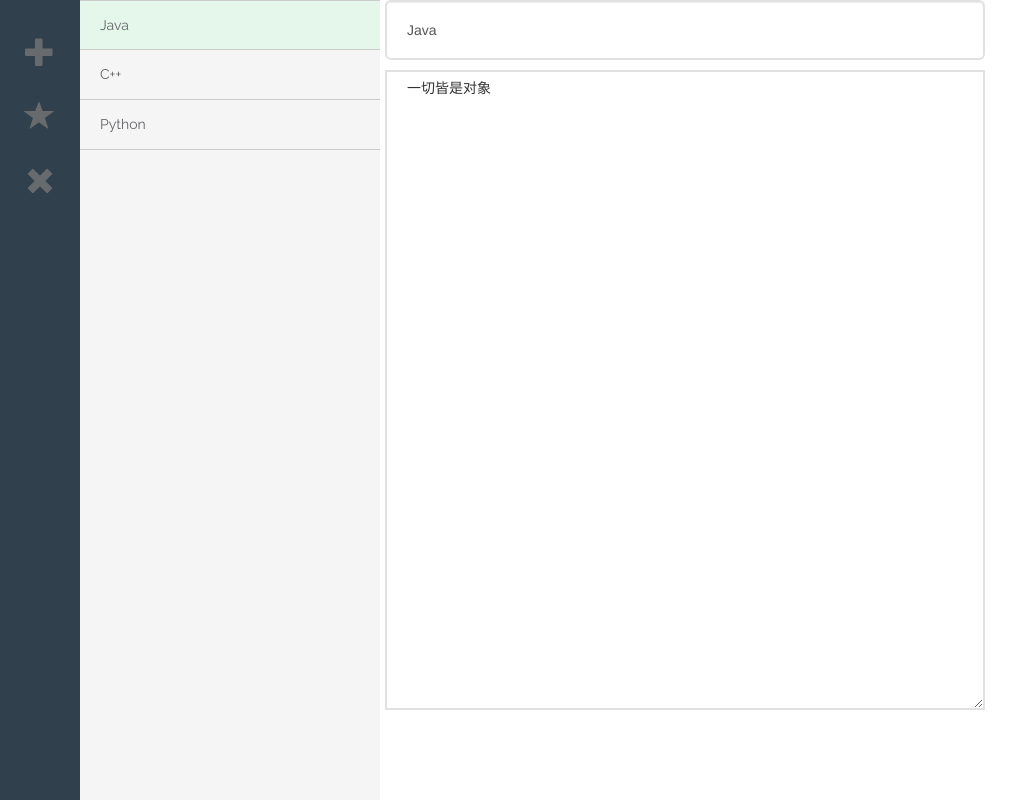
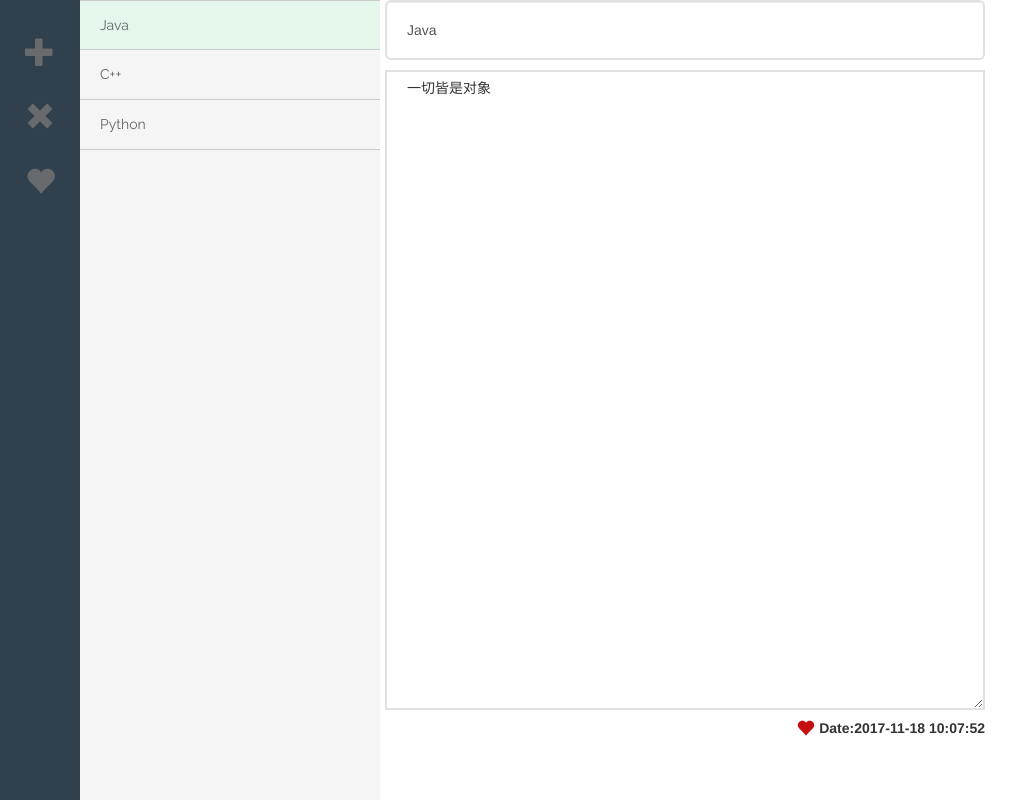
Before and after one commit to zhouchuang/mymusic, a Vue app: page / in a window 1280 px wide. Shown: the whole page, without its empty margins (0-1024 px from the left). Built offline with nearby package versions, Linux system fonts and the light colour scheme.

Commit message:
修噶了一大波bug，commit ,dispatch使用实例

```diff
--- a/src/components/Editor.vue
+++ b/src/components/Editor.vue
@@ -1,30 +1,62 @@
 <template>
   <div id="note-editor">
      <input name="header" v-model="activeNoteHeader"  type="text" class="form-control" placeholder="标题">
-     <textarea v-model="activeNoteText" placeholder="笔记内容"  @input="editNote"></textarea>
+     <textarea v-model="activeNoteText" placeholder="笔记内容"  ></textarea>
+     <div style="float:right;">
+       <span  @click="addStar"  v-bind:class="[glyphicon,heart,star==true?starClass:unstarClass]"  ></span>
+       <label>Date:{{time | timeformat}}</label>
+     </div>
   </div>
 </template>
 
 <script>
+import Vue from 'vue'
+import filters from './../util/filter';
+Vue.filter('timeformat', filters['timeformat']);
+
+
 export default {
   name:'editor',
   data(){
       return {
-          editNote:''
+         starClass:'star',
+         unstarClass:'unstar',
+         glyphicon:'glyphicon',
+         heart:'glyphicon-heart'
       }
   },
   computed:{
-			activeNoteText(){
-				return this.$store.state.activeNote.content
+			activeNoteText:{
+        get : function () {
+          return this.$store.state.activeNote.content
+        },
+        set:function(newValue){
+          this.$store.state.activeNote.content = newValue
+        }
 			},
-			activeNoteHeader(){
-				return this.$store.state.activeNote.title
-			}
+			activeNoteHeader:{
+        get : function () {
+          return this.$store.state.activeNote.title
+        },
+        set:function(newValue){
+          this.$store.state.activeNote.title = newValue
+        }
+      },
+      time(){
+        // var time  =  this.$store.state.activeNote.time;
+        // return (time.getYear()+1900)+"-"+(time.getMonth()+1)+"-"+time.getDate()+
+        // " "+time.getHours()+":"+time.getMinutes()+":"+time.getSeconds();
+        return this.$store.state.activeNote.time;
+      },
+      star(){
+        return this.$store.state.activeNote.star;
+      }
     },
     methods:{
-      edit:function(e){
-				this.$store.commit('EDIT_NOTE', e.target.value)
-			}
+      addStar:function(){
+         this.$store.commit('CHANGE_STAR');
+         this.$store.dispatch('getActiveNote');
+      }
     }
 }
 </script>
@@ -38,7 +70,6 @@ export default {
   border-radius: 6;
   border: 2px solid #e0e1e1;
 }
-
 .form-control{
   top: 50px;
   height:60px;
@@ -47,4 +78,14 @@ export default {
   border-radius: 6px;
   border: 2px solid #e0e1e1;
 }
+.star{
+  color:#c50f0f;margin-right:5px;
+  top: 4px;
+  font-size: 18px;
+}
+.unstar{
+  color:#666;margin-right:5px;
+  top: 4px;
+  font-size: 18px;
+}
 </style>
--- a/src/components/NoteList.vue
+++ b/src/components/NoteList.vue
@@ -2,9 +2,10 @@
     <div id="notes-list">
         <div class="container">
             <ul class="list-group">
-               <li class="list-group-li" v-for="item in notes">
-                    <span v-if="activeNote.id === item.id" class="list select">{{item.title}}</span>
-                    <a v-else   href="#" class="list other"   @click="updateActiveNote(item)" >{{item.title}}</a>
+               <li class="list-group-li" v-for="item in notes"  >
+                    <a href="#" @click="updateActiveNote(item)" v-bind:class="[list,item.id===activeNote.id?select:other]">{{item.title}}</a>
+                    <!-- <span v-if="activeNote.id === item.id" class="list select">{{item.title}}</span>
+                    <a v-else   href="#" class="list other"   @click="updateActiveNote(item)" >{{item.title}}</a> -->
                </li class="list-group-li" >
             </ul>
         </div>
@@ -14,21 +15,24 @@
     import {mapActions,mapGetters} from 'vuex'
     export default{
         name:'notelist',
-
+        data(){
+            return {
+                list:'list',
+                select:'select',
+                other:'other'
+            }
+        },
         computed:{
           notes(){
-            return this.$store.getters.notes
+            return this.$store.getters.showNotes;
           },
           activeNote(){
-          	return this.$store.getters.activeNote
+          	return this.$store.getters.activeNote;
           }
         },
         methods:{
-            show:function(type){
-                console.log(type);
-            },
             updateActiveNote:function(item){
-               this.$store.commit('SET_ACTIVE_NOTE', item)
+               this.$store.commit('SET_ACTIVE_NOTE', item);
             }
         }
     }
@@ -62,12 +66,12 @@
     border-bottom: 1px solid #CBCBCB;
     color: #646469;
     font-size: 14px;
+    text-decoration: none;
+    outline: none;
+     cursor: auto;
 }
 #notes-list .container .list-group-li .other {
-    text-decoration: none;
-    outline: none;
     background-color: transparent;
-    cursor: auto;
 }
 #notes-list .container .list-group-li .select{
     background: #e4f7ea;
--- a/src/components/Toolbar.vue
+++ b/src/components/Toolbar.vue
@@ -1,8 +1,8 @@
 <template>
  <div id="toolbar">
     <i @click="addNote" class="glyphicon glyphicon-plus"></i>
-    <i @click="addNote" class="glyphicon glyphicon-star"></i>
-    <i @click="addNote" class="glyphicon glyphicon-remove"></i>
+    <i @click="deleteNode" class="glyphicon glyphicon-remove"></i>
+    <i @click="starNoteList" v-bind:class="[glyphicon,heart,star==true?starClass:'']" ></i>
  </div>
 </template>
 
@@ -12,10 +12,17 @@ export default {
   name:'hello',
   data(){
       return {
-          msg:'Welcome to My vue.js App'
+         starClass:'star',
+         glyphicon:'glyphicon',
+         heart:'glyphicon-heart'
       }
   },
-   methods:mapActions(['addNote'])
+  computed:{
+    star(){
+      return this.$store.state.isStar;
+    }
+  },
+  methods:mapActions(['addNote','deleteNode','starNoteList'])
 }
 </script>
 
@@ -31,4 +38,7 @@ export default {
 #toolbar i:hover {
   opacity: 1;
 }
+.star{
+  color:#c50f0f;
+}
 </style>
--- a/src/main.js
+++ b/src/main.js
@@ -4,6 +4,7 @@ import Vue from 'vue'
 import App from './App'
 import Vuex from 'vuex'
 import store from './vuex/store.js'
+import filters from './util/filter'
 Vue.config.productionTip = false
 /* eslint-disable no-new */
 new Vue({
@@ -12,3 +13,6 @@ new Vue({
   store,
   components: { App }
 })
+Object.keys(filters).forEach(function (key, index, arr) {
+  Vue.filter(key, filters[key]);
+})
--- /dev/null
+++ b/src/util/filter.js
@@ -0,0 +1,56 @@
+export default{
+
+    timeformat: function (value) {
+      var date = new Date(value),
+        Y = date.getFullYear(),
+        m = date.getMonth() + 1,
+        d = date.getDate(),
+        H = date.getHours(),
+        i = date.getMinutes(),
+        s = date.getSeconds();
+      if (m < 10) {
+        m = '0' + m;
+      }
+      if (d < 10) {
+        d = '0' + d;
+      }
+      if (H < 10) {
+        H = '0' + H;
+      }
+      if (i < 10) {
+        i = '0' + i;
+      }
+      if (s < 10) {
+        s = '0' + s;
+      }
+      var t = Y + '-' + m + '-' + d +' '+ H + ':'+ i + ":" + s;
+      return t;
+    },
+    dateformat:function(value){
+        var date = new Date(value),
+        Y = date.getFullYear(),
+        m = date.getMonth() + 1,
+        d = date.getDate(),
+        H = date.getHours(),
+        i = date.getMinutes(),
+        s = date.getSeconds();
+      if (m < 10) {
+        m = '0' + m;
+      }
+      if (d < 10) {
+        d = '0' + d;
+      }
+      var t = Y + '-' + m + '-' + d ;
+      return t;
+    },
+    MillisecondToDate: function MillisecondToDate(msd) {
+      var time = parseFloat(msd) / 1000;
+      var min = Math.floor(time / 60);
+      var sec = Math.ceil(time % 60);
+
+      min = min < 10 ? '0' + min : min;
+      sec = sec < 10 ? '0' + sec : sec;
+
+      return min + ':' + sec;
+    }
+  }
--- /dev/null
+++ b/src/util/util.js
@@ -0,0 +1,13 @@
+
+function removeByValue(arr,val){
+    for(var i=0; i<arr.length; i++) {
+        if(arr[i] == val) {
+            arr.splice(i, 1);
+            break;
+        }
+    }
+}
+function getStarNotes(item){
+    return item.star == true;
+}
+export { removeByValue ,getStarNotes}
--- a/src/vuex/store.js
+++ b/src/vuex/store.js
@@ -1,33 +1,50 @@
 import Vue from 'vue'
 import Vuex from 'vuex'
-
+import { removeByValue,getStarNotes } from './../util/util'
 Vue.use(Vuex)
 
 const store  = new Vuex.Store({
     state:{
+        isStar:false,
         count:3,
         activeNote:{
             id:1,
             title:"Java",
-            content:"一切皆是对象"
+            content:"一切皆是对象",
+            time:new Date(new Date().getTime()-4*3600*24*1000),
+            star:true
         },
         notes:[{
             id:1,
             title:"Java",
-            content:"一切皆是对象"
+            content:"一切皆是对象",
+            time:new Date(new Date().getTime()-4*3600*24*1000),
+            star:true
         },{
             id:2,
             title:"C++",
-            content:"底层操作"
+            content:"底层操作",
+            time:new Date(new Date().getTime()-3*3600*24*1000),
+            star:false
         },{
             id:3,
             title:"Python",
-            content:"不要重复造轮子"
+            content:"不要重复造轮子",
+            time:new Date(new Date().getTime()-2*3600*24*1000),
+            star:false
         }]
     },
     getters:{
         notes: state => state.notes,
-        activeNote: state => state.activeNote
+        activeNote: state => state.activeNote,
+        starNotes: state => state.notes.filter(getStarNotes),
+        showNotes:state => {
+            if(state.isStar){
+                return state.notes.filter(getStarNotes);
+            }else{
+                return state.notes;
+            }
+        }
     },
     mutations:{
         increment(state){
@@ -41,20 +58,48 @@ const store  = new Vuex.Store({
             store.commit('increment')
             const  newNote =  {
                 id:state.count,
-                title:"Title",
-                content:"Context"
+                title:"Title"+state.count,
+                content:"Context",
+                time:new Date(),
+                star:false
             }
             state.notes.push(newNote);
-            store.commit('SET_ACTIVE_NOTE',newNote);
+            state.activeNote = newNote;
         },
-        EDIT_NOTE: (state, text) => {
-            state.activeNote.text = text;
+        DELETE_NOTE:(state)=>{
+            removeByValue(state.notes,state.activeNote);
         },
+        CHANGE_STAR:(state)=>{
+            state.activeNote.star = !state.activeNote.star;
+        },
+        SHOW_STAR:(state)=>{
+            state.isStar = !state.isStar;
+        }
     },
     actions:{
         addNote:({commit})=>{
             commit('ADD_NOTE')
         },
+        deleteNode:({commit,dispatch})=>{
+            commit('DELETE_NOTE');
+            dispatch('getActiveNote');
+        },
+        getActiveNote:({state,getters})=>{
+            for(var note of getters.showNotes){
+                if(note==state.activeNote){
+                    return ;
+                }
+            }
+            state.activeNote = getters.showNotes[0]||{
+                title:"哈哈哈",
+                content:"没有数据了",
+                time:new Date(),
+                star:false
+            };
+        },
+        starNoteList:({commit})=>{
+            commit('SHOW_STAR');
+        }
     }
 });
 export default store
```
